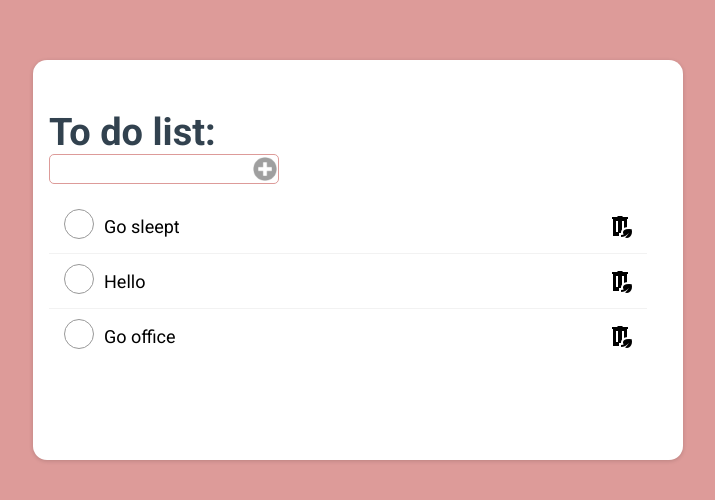
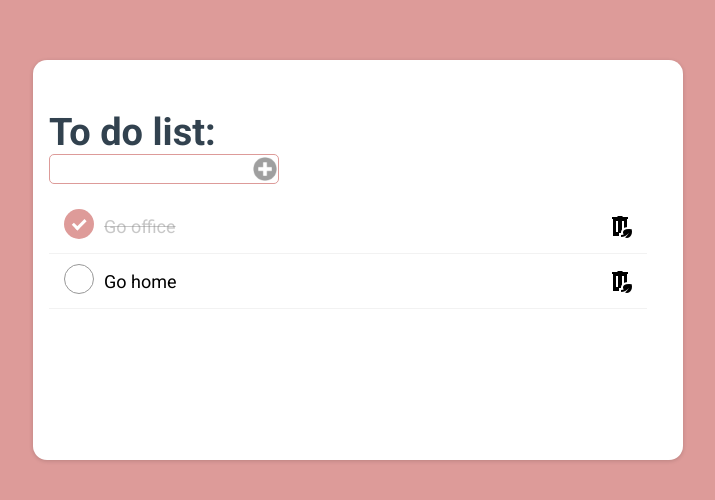
Before and after one commit to thienphamIT1907/TODO-List-PL, a React (Vite) app: page / in a window 1280 px wide. Shown: the part 140-640 px from the top of the page, without its empty margins (282-997 px from the left). Built offline with nearby package versions, Linux system fonts and the light colour scheme; data requests are answered from the project's data file.

Commit message:
Implement check complete todo

```diff
--- a/src/components/todo/Item/index.jsx
+++ b/src/components/todo/Item/index.jsx
@@ -1,4 +1,5 @@
 import { useState } from "react";
+import axiosRequest from "../../../config/axiosConfig";
 import CustomCheckbox from "../CustomCheckbox";
 import ItemStyled from "./styles";
 
@@ -6,15 +7,19 @@ const TodoItem = ({ todo }) => {
   const { id, title, isCompleted } = todo;
   const [isChecked, setIsChecked] = useState(isCompleted);
 
-  console.log("isChecked", isChecked);
+  const handleItemClick = (e) => {
+    e.preventDefault();
+    setIsChecked((prev) => {
+      axiosRequest.put(`/todos/${id}`, {
+        ...todo,
+        isCompleted: !prev,
+      });
+      return !prev;
+    });
+  };
 
   return (
-    <ItemStyled
-      onClick={(e) => {
-        e.preventDefault();
-        setIsChecked((prev) => !prev);
-      }}
-    >
+    <ItemStyled onClick={handleItemClick}>
       <CustomCheckbox
         id={id}
         isChecked={isChecked}
--- a/src/data/todo.json
+++ b/src/data/todo.json
@@ -8,17 +8,7 @@
     {
       "id": 2,
       "title": "Go office",
-      "isCompleted": false
-    },
-    {
-      "id": 65,
-      "title": "Hello",
-      "isCompleted": false
-    },
-    {
-      "id": 83,
-      "title": "Go sleept",
-      "isCompleted": false
+      "isCompleted": true
     }
   ]
 }
```
